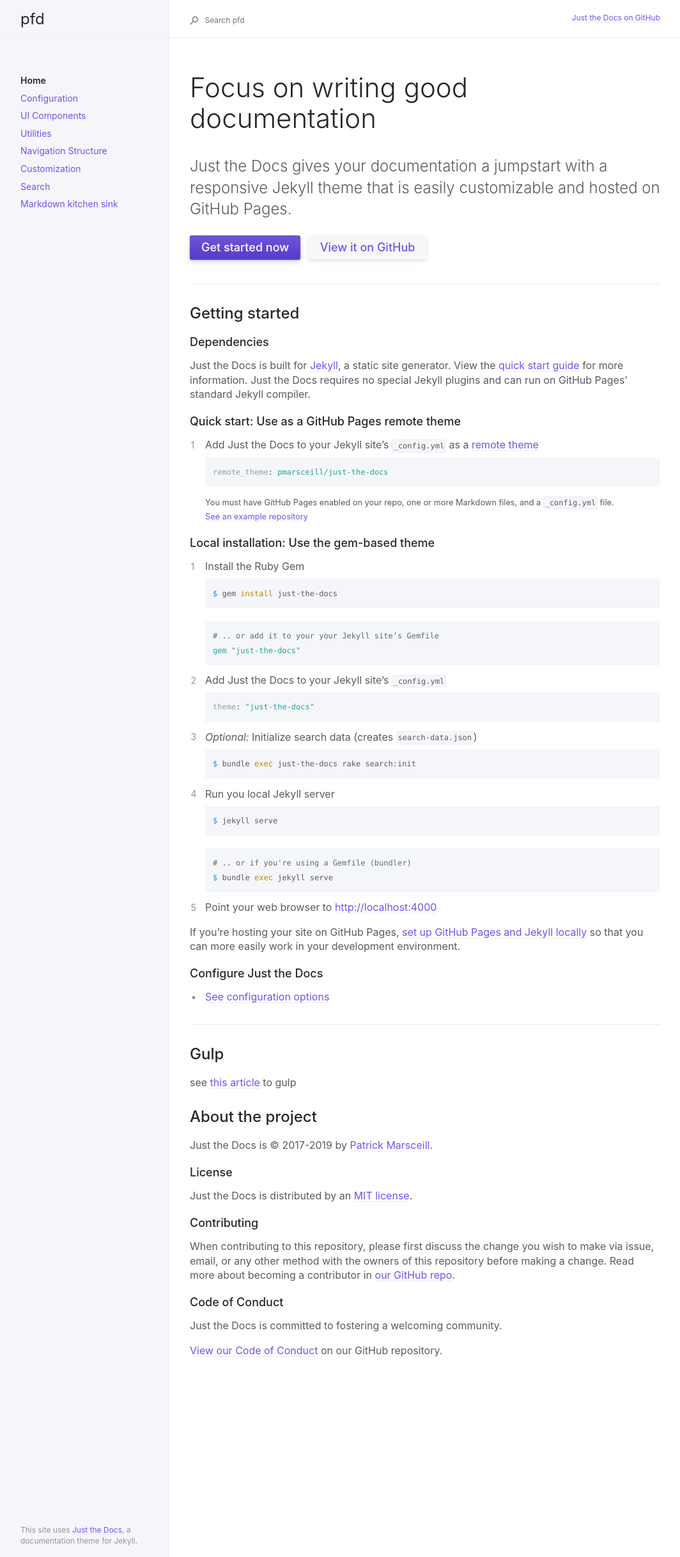
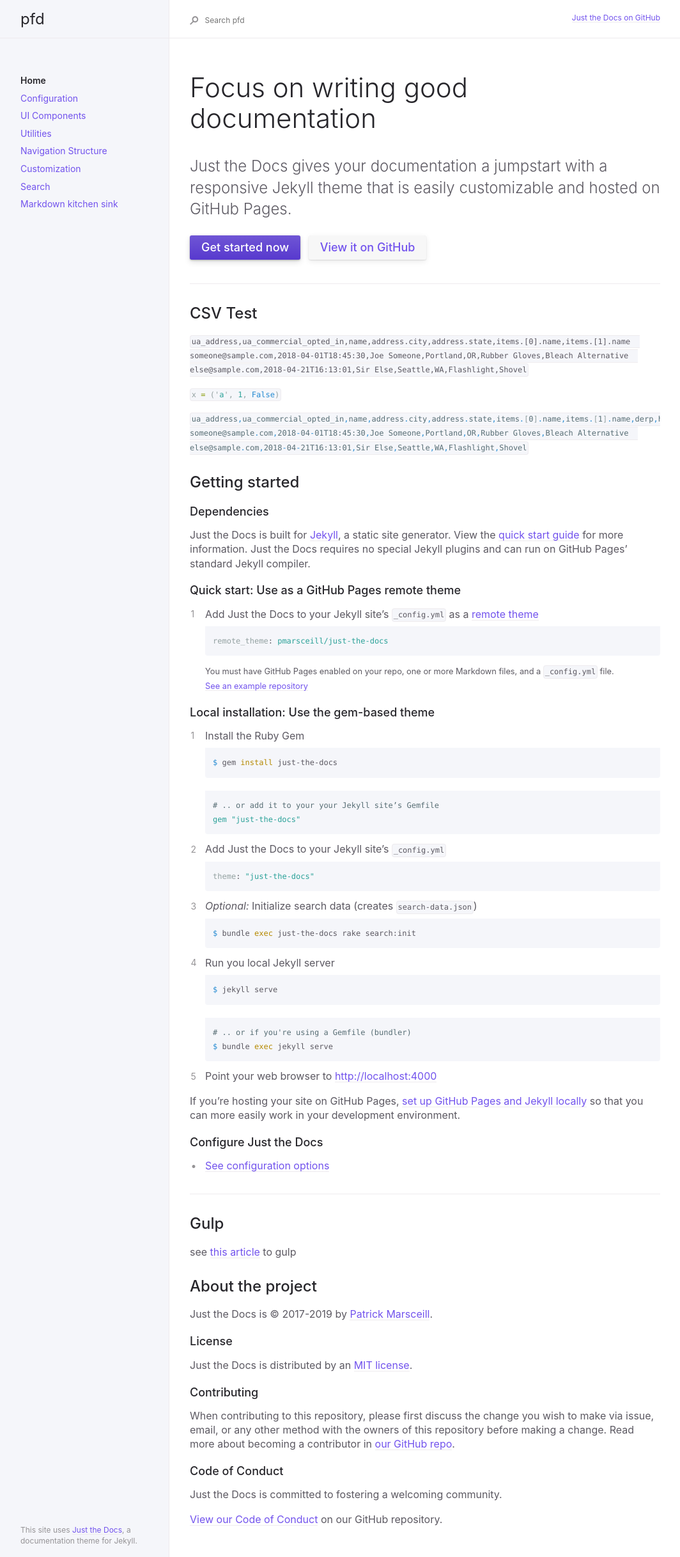
Before and after one commit to pfd/fitzgerald, a Jekyll site: the page built from index.md, in a window 1280 px wide. Shown: the whole page at 64% size, without its empty margins (91-1155 px from the left). Built offline with Jekyll 4.4.1, drawn with Linux system fonts in a browser that asks for light colours.

Commit message:
add csv example

````diff
--- a/_config.yml
+++ b/_config.yml
@@ -21,6 +21,8 @@ url: "https://pfd.github.io" # the base hostname & protocol for your site, e.g.
 permalink: pretty
 exclude: ["node_modules/", "*.gemspec", "*.gem", "Gemfile", "Gemfile.lock", "package.json", "package-lock.json",  "script/", "LICENSE.txt", "lib/", "bin/", "README.md", "Rakefile"]
 
+highlighter: rouge
+
 # Enable or disable the site search
 search_enabled: true
 
--- a/index.md
+++ b/index.md
@@ -15,6 +15,24 @@ Just the Docs gives your documentation a jumpstart with a responsive Jekyll them
 [Get started now](#getting-started){: .btn .btn-primary .fs-5 .mb-4 .mb-md-0 .mr-2 } [View it on GitHub](https://github.com/pmarsceill/just-the-docs){: .btn .fs-5 .mb-4 .mb-md-0 }
 
 ---
+
+## CSV Test
+
+```csv
+ua_address,ua_commercial_opted_in,name,address.city,address.state,items.[0].name,items.[1].name
+someone@sample.com,2018-04-01T18:45:30,Joe Someone,Portland,OR,Rubber Gloves,Bleach Alternative
+else@sample.com,2018-04-21T16:13:01,Sir Else,Seattle,WA,Flashlight,Shovel
+```
+
+{% highlight python %}
+x = ('a', 1, False)
+{% endhighlight %}
+
+{% highlight brainfuck %}
+ua_address,ua_commercial_opted_in,name,address.city,address.state,items.[0].name,items.[1].name,derp,herp,lerp
+someone@sample.com,2018-04-01T18:45:30,Joe Someone,Portland,OR,Rubber Gloves,Bleach Alternative
+else@sample.com,2018-04-21T16:13:01,Sir Else,Seattle,WA,Flashlight,Shovel
+{% endhighlight %}
 
 ## Getting started
 
````
